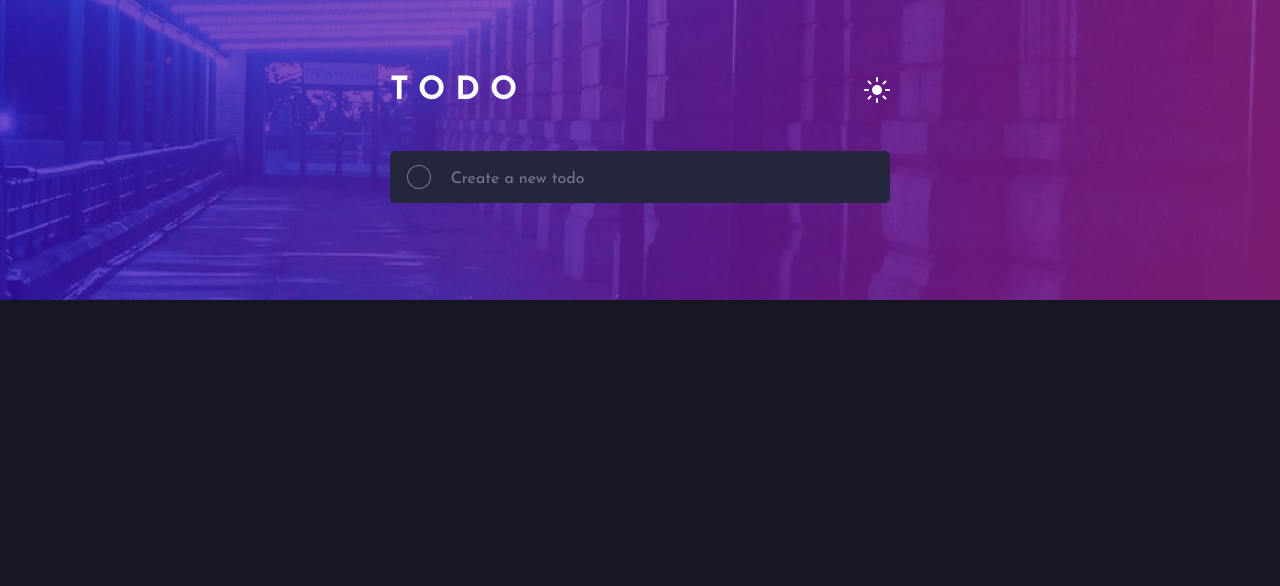
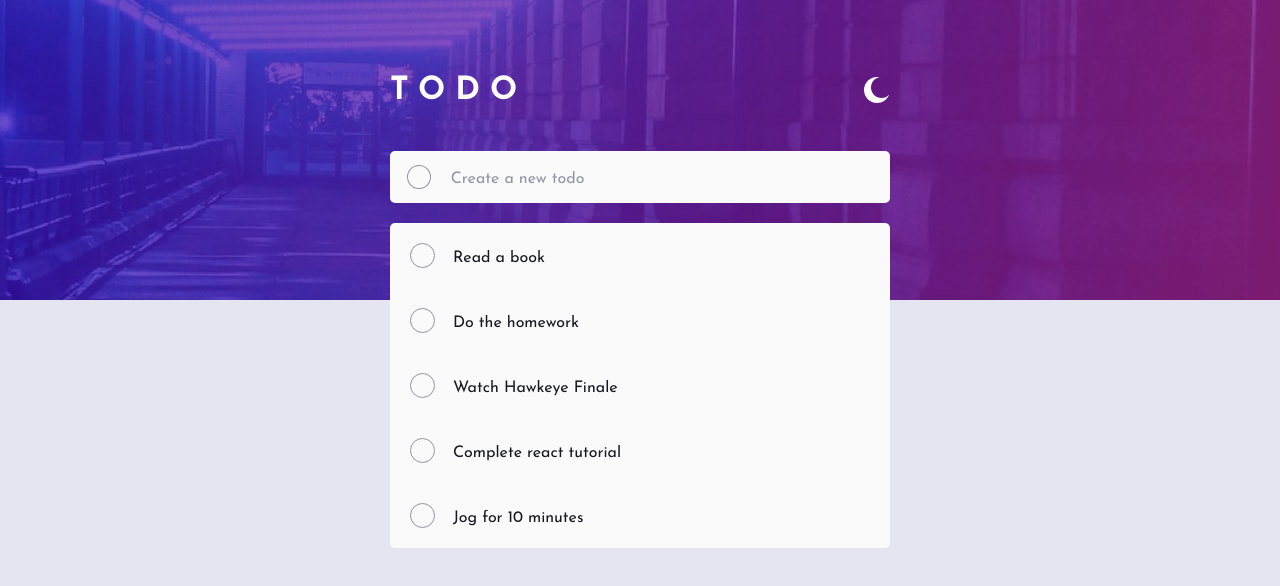
Before and after one commit to arshGoyalDev/todo-app-react, a React (Create React App) app: page / in a window 1280 px wide. Shown: the top 586 px of the page. Built offline with nearby package versions, Linux system fonts and the light colour scheme.

Commit message:
created todos

```diff
--- a/src/App.js
+++ b/src/App.js
@@ -1,9 +1,10 @@
 import React, { useState, useEffect } from 'react';
-import './App.css';
+import './components/styles/App.css';
 import styled, { ThemeProvider } from 'styled-components';
-import { darkTheme, lightTheme, GlobalStyles } from './theme';
-import Header from './Components/Header';
-import TodoInput from './Components/TodoInput';
+import { darkTheme, lightTheme, GlobalStyles } from './Theme';
+import Header from './components/Header';
+import TodoInput from './components/TodoInput';
+import TodoContainer from './components/TodoContainer';
 
 
 const Styled = styled.div`
@@ -12,16 +13,40 @@ const Styled = styled.div`
 
 function App() {
 
-  const [theme, setTheme] = useState('dark');
+  let savedTheme = localStorage.getItem('theme');
+  const [theme, setTheme] = useState(savedTheme);
+  const todoItems = [
+    {
+      id: 1,
+      task: 'Read a book',
+    },
+    {
+      id: 2,
+      task: 'Do the homework',
+    },
+    {
+      id: 3,
+      task: 'Watch Hawkeye Finale',
+    },
+    {
+      id: 4,
+      task: 'Complete react tutorial',
+    },
+    {
+      id: 5,
+      task: 'Jog for 10 minutes',
+    },
+  ]
 
   useEffect(() => {
     localStorage.setItem('theme', theme);
     document.body.setAttribute('data-theme', theme);
-  })
+  }, [theme])
 
   const themeToggler = () => {
     theme === 'dark' ? setTheme('light') : setTheme('dark');
   }
+
 
   return (
     <ThemeProvider theme={theme === 'dark' ? darkTheme : lightTheme}>
@@ -31,6 +56,7 @@ function App() {
 
       <Header themeToggler={ themeToggler } theme={ theme } />
       <TodoInput />
+      <TodoContainer todoData={ todoItems } />
 
     </Styled>
 
--- a/src/Components/Header.js
+++ b/src/Components/Header.js
@@ -1,4 +1,4 @@
-import './Styles/Header.css';
+import './styles/Header.css';
 import { ReactComponent as SunIcon } from '../assets/images/icon-sun.svg';
 import { ReactComponent as MoonIcon } from '../assets/images/icon-moon.svg';
 
--- a/src/App.css
+++ b/src/Components/Styles/App.css
@@ -1,6 +1,6 @@
 .app{
   min-height: 100vh;
-  background-image: url(assets/images/bg-mobile-dark.jpg);
+  background-image: url(../../assets/images/bg-mobile-dark.jpg);
   background-size: 100% 240px;
   background-repeat: no-repeat;
   display: flex;
@@ -9,16 +9,16 @@
 }
 
 [data-theme="light"] .app{
-  background-image: url(assets/images/bg-mobile-light.jpg);
+  background-image: url(../../assets/images/bg-mobile-light.jpg);
 }
 
 
 @media (min-width: 38em) {
   .app{
     background-size: 100% 300px;
-    background-image: url(assets/images/bg-desktop-dark.jpg);
+    background-image: url(../../assets/images/bg-desktop-dark.jpg);
   }
   [data-theme="light"] .app{
-    background-image: url(assets/images/bg-desktop-light.jpg);
+    background-image: url(../../assets/images/bg-desktop-light.jpg);
   }
 }
--- /dev/null
+++ b/src/Components/Styles/Todo.css
@@ -0,0 +1,77 @@
+.todo-container{
+  width: 90%;
+  margin-top: 20px;
+}
+
+@media (min-width: 38em) {
+  .todo-container{
+    width: 500px;
+  }
+}
+
+.todo{
+  display: flex;
+  align-items: center;
+  padding: 20px 20px;
+}
+
+.todo:first-child{
+  border-radius: 5px 5px 0 0;
+}
+
+.todo:last-child{
+  border-radius: 0 0 5px 5px;
+}
+
+.todo-checkbox{
+  position: relative;
+  appearance: none;
+  width: 25px;
+  height: 25px;
+  margin-right: 18px;
+  border-radius: 50%;
+  transition: 0.3s;
+  cursor: default;
+}
+
+.todo-checkbox::before{
+  content: '';
+  position: absolute;
+  width: 100%; height: 100%;
+  background-image: url(../../assets/images/icon-check.svg);
+  background-repeat: no-repeat;
+  background-position: center;
+  border-radius: 50%;
+  opacity: 0;
+  visibility: hidden;
+  transition: 0.3s;
+}
+
+.todo-checkbox:checked{
+  width: 26px; height: 26px;
+  background: linear-gradient(hsl(192, 100%, 67%), hsl(280, 87%, 65%));
+  border: 0;
+}
+
+.todo-checkbox:checked::before{
+  opacity: 1;
+  visibility: visible;
+}
+
+.todo-task{
+  width: 200px;
+  margin-bottom: -5px;
+  white-space: nowrap;
+  text-overflow: ellipsis;
+  overflow: hidden;
+}
+
+@media (min-width: 38em) {
+  .todo-task{
+    width: 350px;
+  }
+}
+
+.todo-checkbox:checked ~ .todo-task{
+  text-decoration: line-through;
+}
--- a/src/index.css
+++ b/src/Components/Styles/index.css
@@ -41,6 +41,7 @@ code {
     monospace;
 }
 
+
 /* ---------------- */
 /* focus            */
 /* ---------------- */
--- /dev/null
+++ b/src/Components/Todo.js
@@ -0,0 +1,14 @@
+import './styles/Todo.css';
+
+
+let Todo = props => {
+  return (
+    <div className='todo'>
+      <input type="checkbox" name='task-complete-checkbox' className='todo-checkbox' />
+      <p className='todo-task'>{ props.todoData }</p>
+    </div>
+  );
+}
+
+
+export default Todo;
--- /dev/null
+++ b/src/Components/TodoContainer.js
@@ -0,0 +1,17 @@
+import Todo from './Todo';
+
+
+let TodoContainer = props => {
+  return (
+    <div className='todo-container'>
+      {
+        props.todoData.map(data => (
+          <Todo todoData={data.task} key={ data.id } />
+        ))
+      }
+    </div>
+  );
+}
+
+
+export default TodoContainer;
--- a/src/Components/TodoInput.js
+++ b/src/Components/TodoInput.js
@@ -1,4 +1,4 @@
-import './Styles/TodoInput.css';
+import './styles/TodoInput.css';
 
 
 let TodoInput = () => {
--- a/src/index.js
+++ b/src/index.js
@@ -1,6 +1,6 @@
 import React from 'react';
 import ReactDOM from 'react-dom';
-import './index.css';
+import './components/styles/index.css';
 import App from './App';
 
 
--- a/src/theme.js
+++ b/src/theme.js
@@ -12,8 +12,8 @@ export const darkTheme = {
 }
 
 export const lightTheme = {
-  bodyBackground: 'hsl(0, 0%, 98%)',
-  todoBackground: 'hsl(236, 33%, 92%)',
+  bodyBackground: 'hsl(236, 33%, 92%)',
+  todoBackground: 'hsl(0, 0%, 98%)',
   text: 'hsl(235, 21%, 11%)',
   lightGrayishBlue: 'hsl(233, 11%, 84%)',
   darkGrayishBlue: 'hsl(236, 9%, 61%)',
@@ -24,23 +24,30 @@ export const lightTheme = {
 export const GlobalStyles = createGlobalStyle`
 
 	body {
-		background-color: ${(props) => props.theme.bodyBackground};
+		background-color: ${props => props.theme.bodyBackground};
 	}
 
   .todo-input{
-    background: ${(props) => props.theme.todoBackground};
+    background: ${props => props.theme.todoBackground};
   }
 
-  .add-btn{
-    border: 1px solid ${(props) => props.theme.darkGrayishBlue};
+  .add-btn,
+  .todo-checkbox{
+    border: 1px solid ${props => props.theme.darkGrayishBlue};
   }
 
   .todo-input input{
-    color: ${(props) => props.theme.text}
+    color: ${props => props.theme.text}
   }
 
-  .todo-input input::placeholder{
-    color: ${(props) => props.theme.darkGrayishBlue}
+  .todo-input input::placeholder,
+  .todo-checkbox:checked ~ .todo-task{
+    color: ${props => props.theme.darkGrayishBlue}
   }
 
-  `;
+  .todo{
+    background: ${props => props.theme.todoBackground};
+    color: ${props => props.theme.text};
+  }
+
+`;
```
Also changed, not shown: src/Components/Styles/Header.css (line endings or trailing spaces), src/Components/Styles/TodoInput.css (line endings or trailing spaces).
